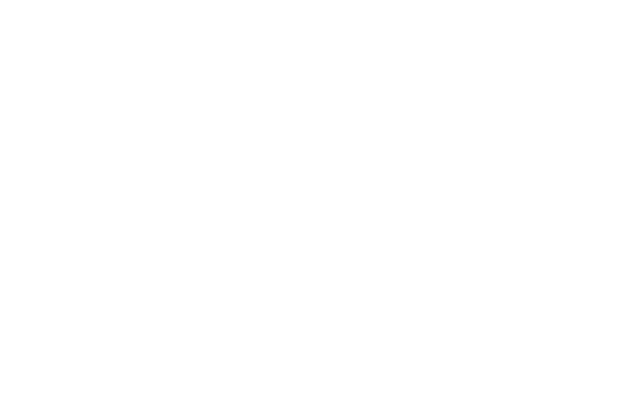
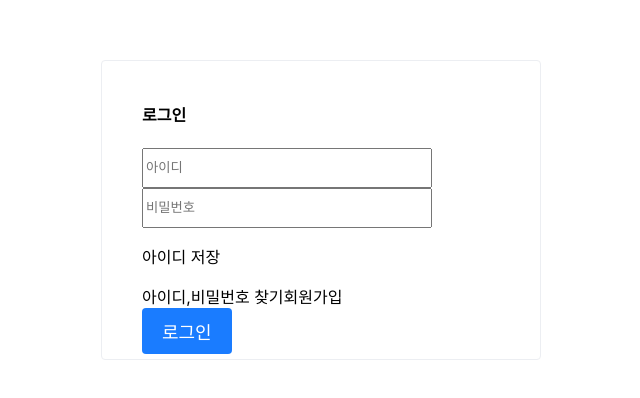
Before and after one commit to PARKGAIN/login, a React (Create React App) app: page /login in a window 1280 px wide. Shown: the part 190-588 px from the top of the page, without its empty margins (319-959 px from the left). Built offline with nearby package versions, Linux system fonts and the light colour scheme; the HTML template or start-up script is replaced by a standard one.

Commit message:
docs : css수정

```diff
--- a/package.json
+++ b/package.json
@@ -36,5 +36,8 @@
       "last 1 safari version"
     ]
   },
-  "packageManager": "yarn@3.3.0"
+  "packageManager": "yarn@3.3.0",
+  "devDependencies": {
+    "jest": "^29.3.1"
   }
+}
--- a/src/App.css
+++ b/src/App.css
@@ -1,7 +1,6 @@
-.App {
-  text-align: center;
+* {
+  box-sizing: border-box;
 }
-
 
 .App-header {
   background-color: #282c34;
@@ -15,19 +14,33 @@
 }
 
 .login__wrap {
+  position: absolute;
   border: 1px solid rgb(236, 238, 242);
   border-radius: 4px;
-  margin: 0px auto;
   width: 440px;
-  padding: 48px 40px;
+  height: 300px;
+  padding: 20px 40px;
+  left: 50%;
+  top: 50%;
+  margin: -150px 0px 0px -220px;
 }
 .button__stylebutton {
   cursor: pointer;
   background-color: rgb(26, 124, 255);
   border-radius: 4px;
   border: none;
-  padding: 15px 32px 16px;
-  color:white;
-  font-size:18px;
+  padding: 10px 20px;
+  color: white;
+  font-size: 18px;
   display: inline-flex;
 }
+.login__input__id {
+  width: 290px;
+  height: 40px;
+  display: block;
+}
+.login__input__pw {
+  width: 290px;
+  height: 40px;
+  display: block;
+}
--- a/src/App.js
+++ b/src/App.js
@@ -1,10 +1,11 @@
-import logo from './logo.svg';
-import './App.css';
+import logo from "./logo.svg";
+import "./App.css";
+import Login from "./pages/Login";
 
 function App() {
   return (
-    <div className="App">
-
+    <div>
+      <Login />
     </div>
   );
 }
--- a/src/pages/Login.js
+++ b/src/pages/Login.js
@@ -4,13 +4,15 @@
   return (
     <div>
       <div class="login__wrap">
+        <h4>로그인</h4>
         <div class="login__inner">
-          <div class="single__header">
-            <img alt="로그인페이지" />
-          </div>
           <div class="login__login_center">
-            <input type="text" placeholder="아이디" />
-            <input type="password" placeholder="비밀번호" />
+            <input class="login__input__id" type="text" placeholder="아이디" />
+            <input
+              class="login__input__pw"
+              type="password"
+              placeholder="비밀번호"
+            />
             <div class="login__login_support">
               <span class="checkbox">
                 <i></i>
```
Also changed, not shown: .yarnrc.yml, 2 other files (tests, documents, lock files or other folders). Lines whose indentation alone changed are shown as unchanged.
